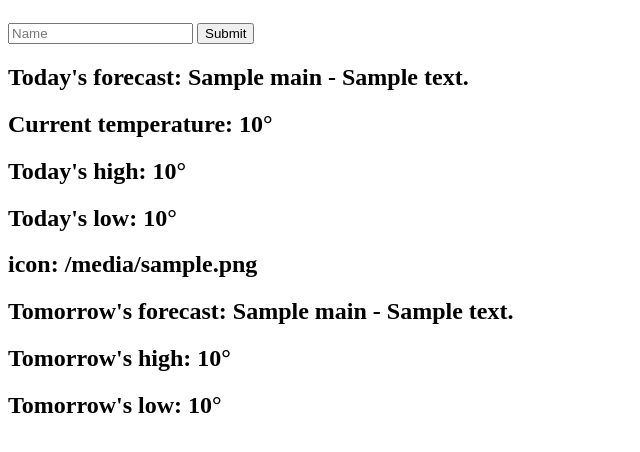
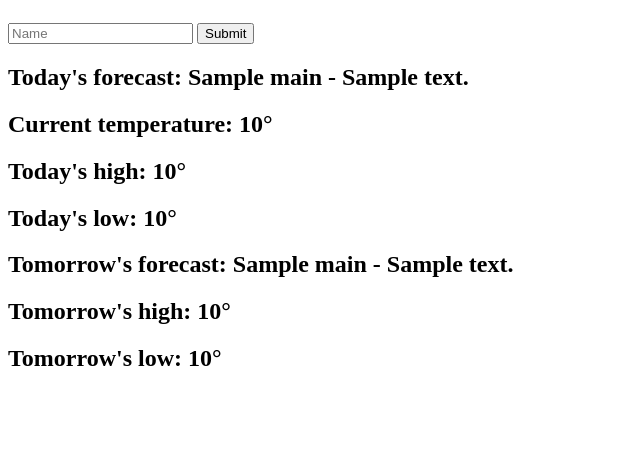
Before and after one commit to JoshLudahl/qaable, a Flask app: page / in a window 1280 px wide. Shown: the part 57-509 px from the top of the page, without its empty margins (0-640 px from the left). Run offline with Flask 2, Linux system fonts and the light colour scheme; a database or web service that is not in the repository returns one stand-in record (values such as "Sample title"); data that the repository does not hold is empty.

Commit message:
removed icon

```diff
--- a/templates/index.html
+++ b/templates/index.html
@@ -17,7 +17,6 @@
         <h2>Current temperature: {{weather.current.temp | round | int }}&#176;</h2>
         <h2>Today's high: {{ weather.daily[0].temp.max | round | int }}&#176;</h2>
         <h2>Today's low: {{ weather.daily[0].temp.min | round | int }}&#176;</h2>
-        <h2>icon: {{ weather.current.weather[0].icon }}</h2>
 
         <h2>Tomorrow's forecast: {{ weather.daily[0].weather[0].main }} - {{ weather.daily[0].weather[0].description }}</h2>
         <h2>Tomorrow's high: {{ weather.daily[1].temp.max | round | int }}&#176;</h2>
```
